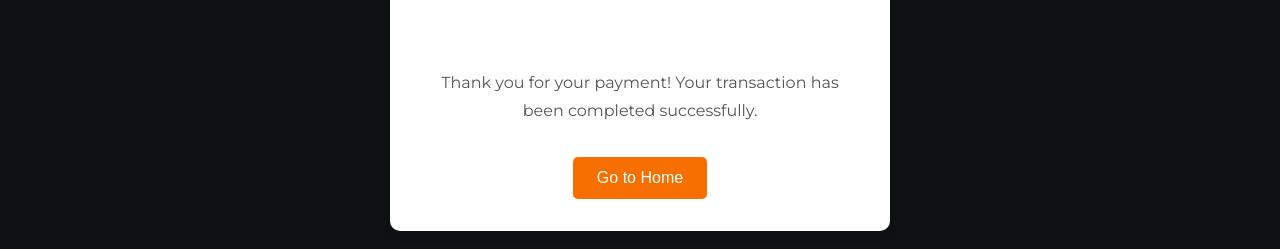
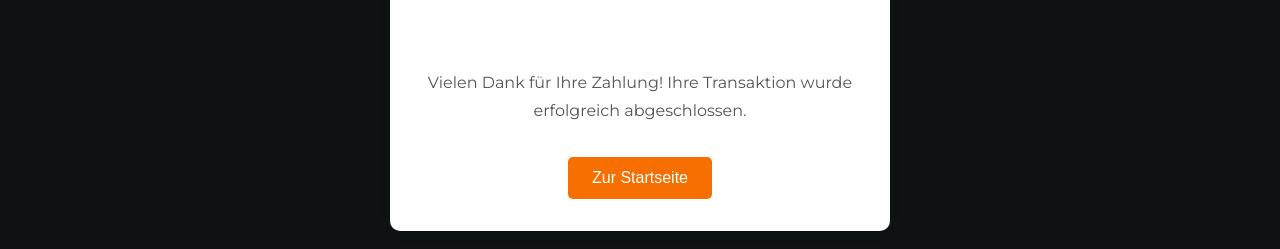
Before and after one commit to MohamedSameh01/wagon-pizza, a React (Vite) app: page /success/1 in a window 1280 px wide. Shown: the part 264-513 px from the top of the page. Built offline with nearby package versions, Linux system fonts and the light colour scheme; no server answers.

Commit message:
translate the successful page to germany

```diff
--- a/src/pages/SuccessPage/SuccessPage.jsx
+++ b/src/pages/SuccessPage/SuccessPage.jsx
@@ -41,12 +41,12 @@ const SuccessPage = () => {
             </svg>
           </span>
         </div>
-        <h1>Payment Successful</h1>
+        <h1>Bezahlung erfolgreich</h1>
         <p>
-          Thank you for your payment! Your transaction has been completed
-          successfully.
+          Vielen Dank für Ihre Zahlung! Ihre Transaktion wurde erfolgreich
+          abgeschlossen.
         </p>
-        <button onClick={() => navigate("/")}>Go to Home</button>
+        <button onClick={() => navigate("/")}>Zur Startseite</button>
       </div>
     </div>
   );
```
